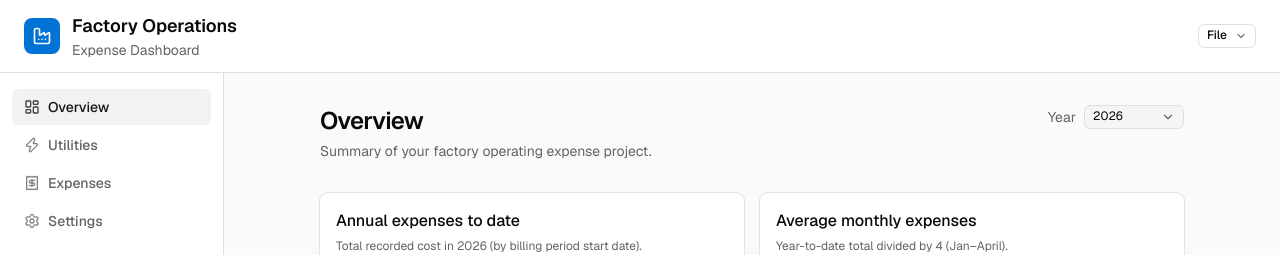
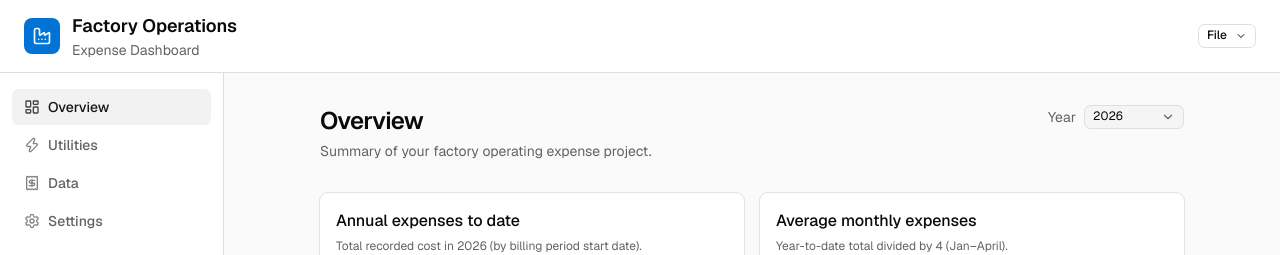
Before and after one commit to mama4294/opex-tracker, a Next.js app: page / in a window 1280 px wide. Shown: the top 255 px of the page. Built offline with nearby package versions, Linux system fonts and the light colour scheme.

Commit message:
fix: rename expenses tab to data

```diff
--- a/components/dashboard-sidebar.tsx
+++ b/components/dashboard-sidebar.tsx
@@ -9,7 +9,7 @@ import { cn } from "@/lib/utils";
 const nav = [
   { href: "/", label: "Overview", icon: LayoutDashboard },
   { href: "/utilities", label: "Utilities", icon: Zap },
-  { href: "/expenses", label: "Expenses", icon: Receipt },
+  { href: "/expenses", label: "Data", icon: Receipt },
   { href: "/settings", label: "Settings", icon: Settings },
 ] as const;
 
```
